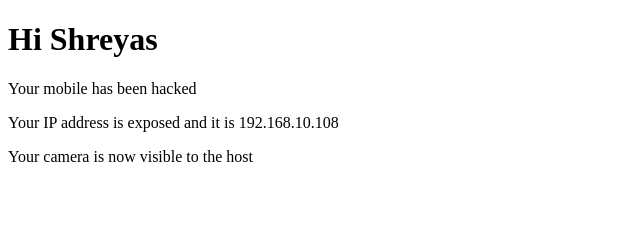
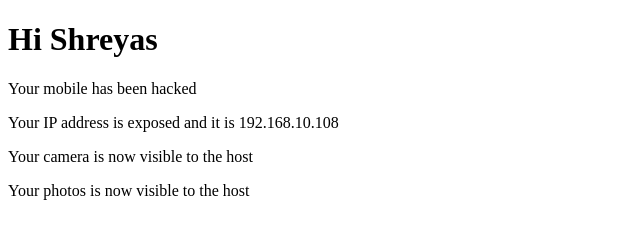
Before and after one commit to Sharaths-s/Sharaths-s.github.io, a plain HTML site: page index.html in a window 1280 px wide. Shown: the whole page, without its empty margins (0-640 px from the left). Drawn offline with Linux system fonts and the light colour scheme.

Commit message:
Update index.html

```diff
--- a/index.html
+++ b/index.html
@@ -5,5 +5,6 @@
 <p>Your mobile has been hacked</p>
 <p>Your IP address is exposed and it is 192.168.10.108</p>
 <p>Your camera is now visible to the host</p>
+<p>Your photos is now visible to the host</p>
 </body>
 </html>
```
